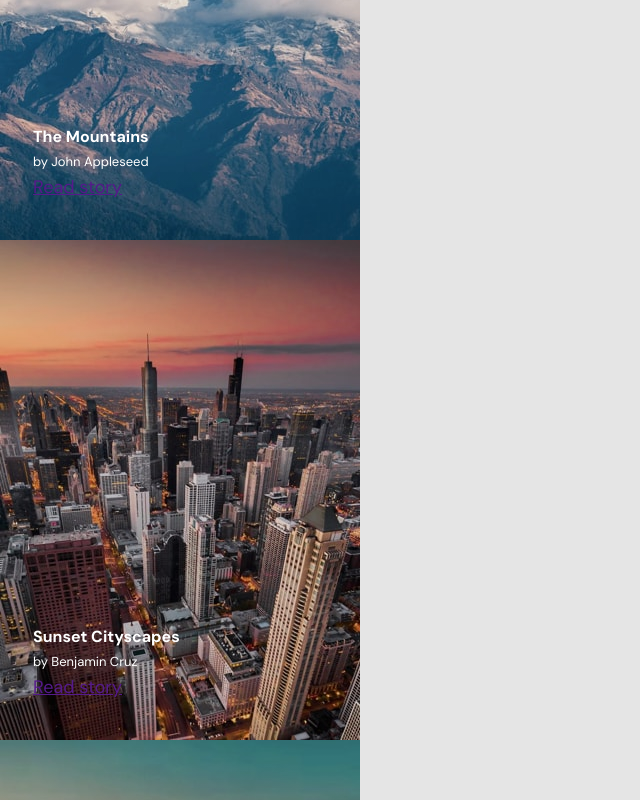
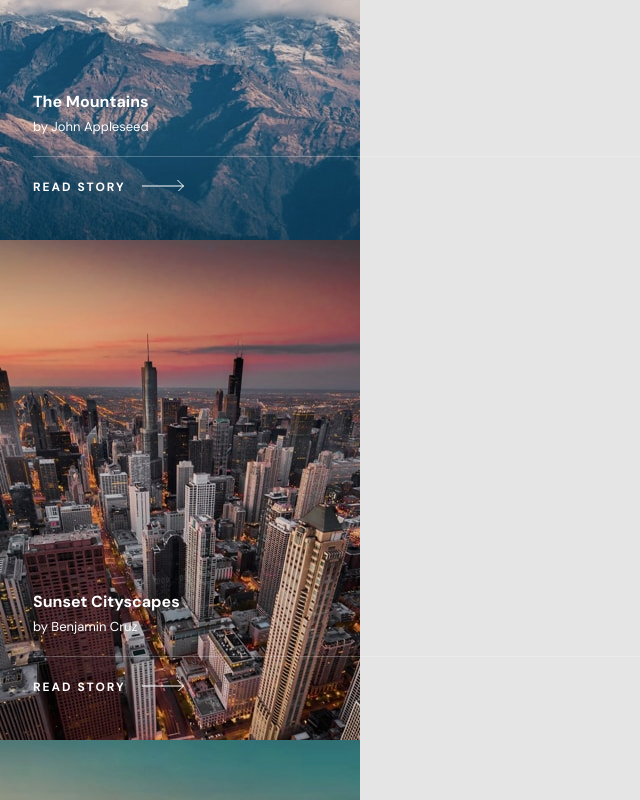
Before and after one commit to Lordyner/photosnap, a Next.js app: page / in a window 1280 px wide. Shown: the part 2180-2980 px from the top of the page, without its empty margins (0-640 px from the left). Built offline with nearby package versions, Linux system fonts and the light colour scheme.

Commit message:
Improve image card

```diff
--- a/Components/ImageCard.js
+++ b/Components/ImageCard.js
@@ -7,11 +7,12 @@ const ImageCard = ({ image, alt, title, author, CTA }) => {
     return (
         <div className={classes.card}>
             <Image src={image} alt={alt} className={classes.cardImg} />
+
             <div className={classes.text}>
                 <h3>{title}</h3>
                 <p className={classes.author}>by {author}</p>
                 <div className={classes.separator} />
-                <Link className='secondary-link-dark' href=''>{CTA}</Link>
+                <Link className={classes.CTA} href=''>{CTA}</Link>
             </div>
         </div>
     );
--- a/Components/ImageCard.module.css
+++ b/Components/ImageCard.module.css
@@ -25,6 +25,8 @@
     z-index: 1;
     bottom: 0;
 
+    width: calc(100% - 4.126rem);
+
     color: var(--pure-white);
 }
 
@@ -43,4 +45,28 @@
     height: 1px;
     color: var(--pure-white);
     opacity: .25;
+    border-bottom: 1px solid;
+    padding-top: 1rem;
+    margin-bottom: 1rem;
 }
+
+
+.CTA {
+    font-size: 0.75rem;
+    letter-spacing: 2px;
+    text-transform: uppercase;
+    text-decoration: none;
+    width: fit-content;
+    font-family: 'DMSansBold';
+    color: var(--pure-white);
+}
+
+.CTA::after {
+    content: '';
+    display: inline-block;
+    width: 2.625rem;
+    height: .75rem;
+    margin-left: 1rem;
+    background: url('../public/images/shared/desktop/arrow.svg') no-repeat;
+
+}
--- a/styles/index.css
+++ b/styles/index.css
@@ -230,6 +230,7 @@ a.secondary-link.light::after {
 
 .heroText p {
     font-size: 0.938rem;
+    opacity: .6;
 }
 
 .heroTextContent {
```
